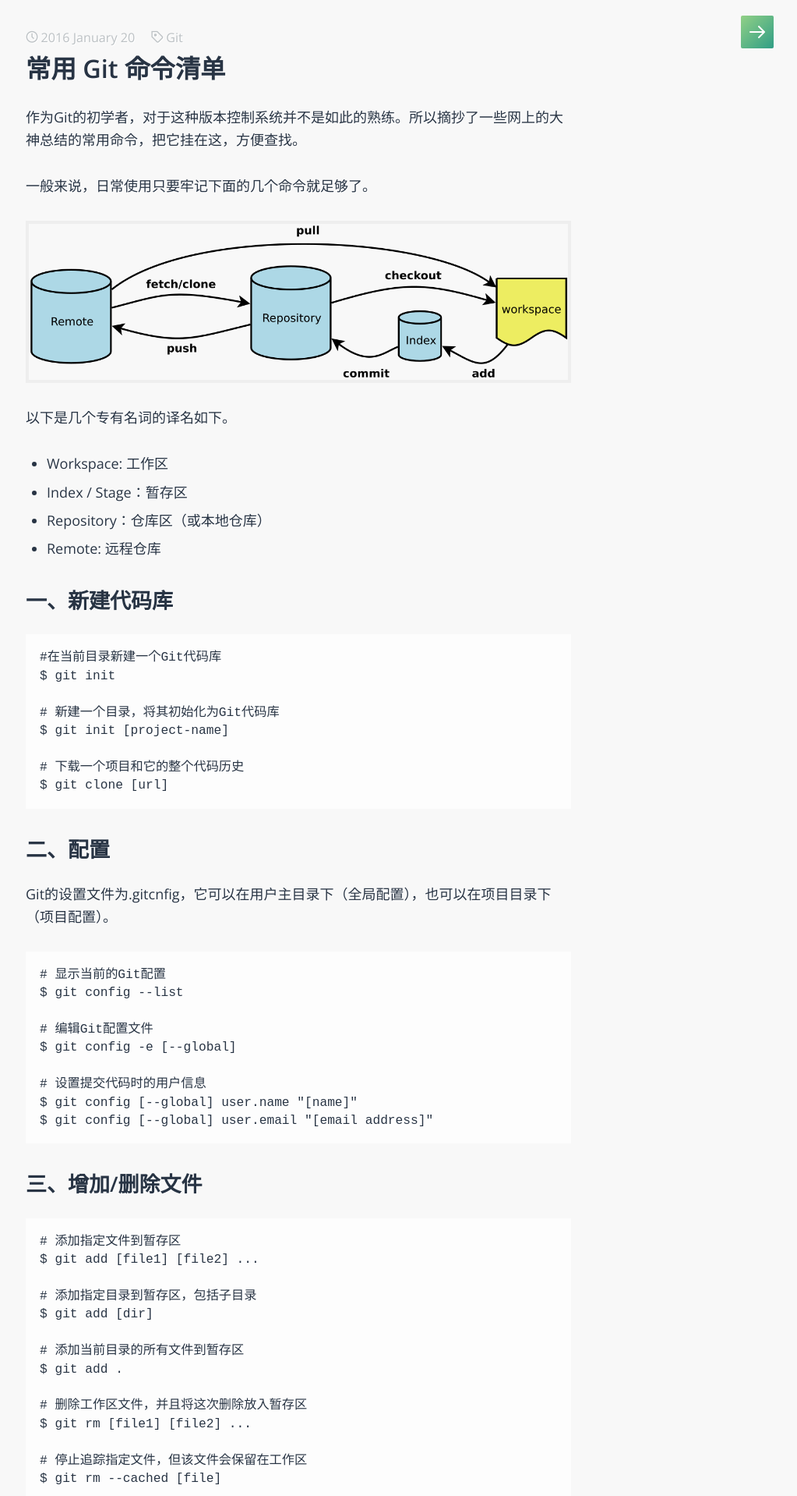
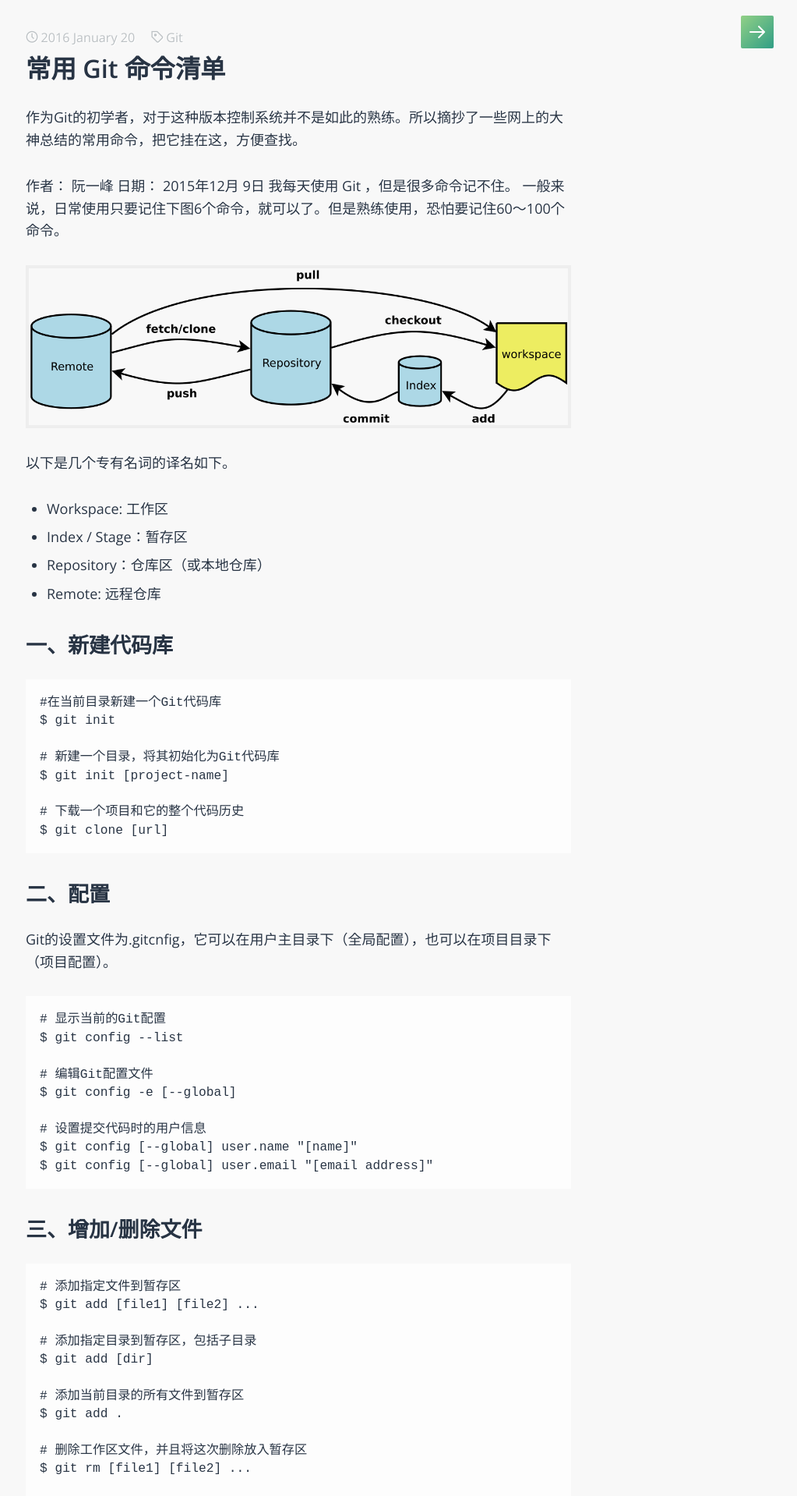
Before and after one commit to Dimon94/Dimon94.github.io, a Jekyll site: the page built from _posts/2016-01-20-常用 Git 命令清单.markdown, in a window 1280 px wide. Shown: the top 1918 px of the page at 78% size, without its empty margins (257-1280 px from the left). Built offline with Jekyll 4.4.1, drawn with Linux system fonts in a browser that asks for light colours; some web fonts are replaced; Markdown is read by kramdown in place of the engine named in the settings; comment, search, counter and statistics services are not loaded.

Commit message:
Update 2016-01-20-常用 Git 命令清单.markdown

```diff
--- a/_posts/2016-01-20-常用 Git 命令清单.markdown
+++ b/_posts/2016-01-20-常用 Git 命令清单.markdown
@@ -7,7 +7,10 @@ tags: Git
 ---
 作为Git的初学者，对于这种版本控制系统并不是如此的熟练。所以摘抄了一些网上的大神总结的常用命令，把它挂在这，方便查找。
 
-一般来说，日常使用只要牢记下面的几个命令就足够了。
+作者： 阮一峰
+日期： 2015年12月 9日
+我每天使用 Git ，但是很多命令记不住。
+一般来说，日常使用只要记住下图6个命令，就可以了。但是熟练使用，恐怕要记住60～100个命令。
 
 ![Git常用命令](https://raw.githubusercontent.com/Dimon94/Dimon94.github.io/master/assets/images/Git.png)
 
```
